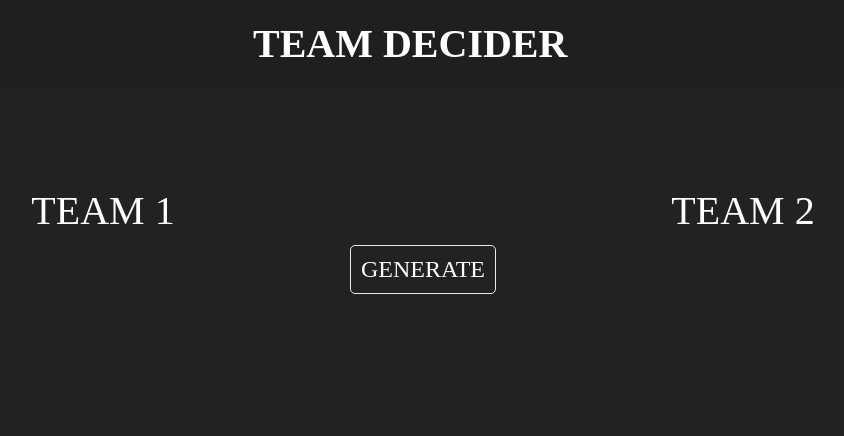
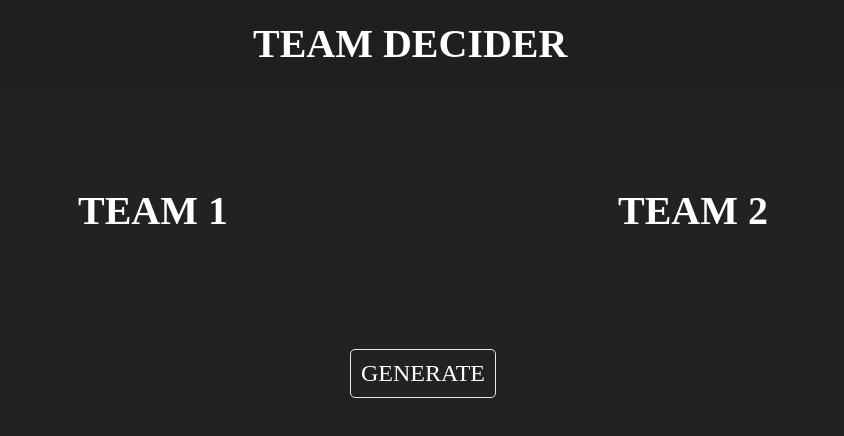
Before and after one commit to Dimri/team-decider, a plain HTML site: page index.html in a window 1280 px wide. Shown: the whole page, without its empty margins (217-1061 px from the left). Drawn offline with Linux system fonts and the light colour scheme.

Commit message:
Font changed

```diff
--- a/app.js
+++ b/app.js
@@ -4,7 +4,7 @@ var genBtn = document.getElementById("generate");
 
 var players = [
     "Trout",
-    "Shen",
+    "Shén",
     "Kartik",
     "BotKilla"
 ];
--- a/style.css
+++ b/style.css
@@ -1,10 +1,11 @@
 * {
     margin: 0;
     padding: 0;
-    font-family: ubuntu;
+    font-family: montserrat;
     font-size: 40px;
     --dark-bg: #222222 ;
     --dark-2: #1F1F1F;
+    --dark-3: #303030;
     color: white;
 }
 
@@ -24,12 +25,15 @@ body {
 }
 
 .top {
-    margin-top: 100px;
+    font-variant: small-caps;
+    font-weight: 700;
+    margin: 100px;
     display: flex;
 }
 
 .bottom {
     margin: auto;
+    padding: 10px;
 }
 
 #team1, #team2 {
@@ -48,4 +52,5 @@ button {
 button:hover {
     cursor: pointer;
     border: 2px solid white;
+    background-color: var(--dark-3);
 }
```
